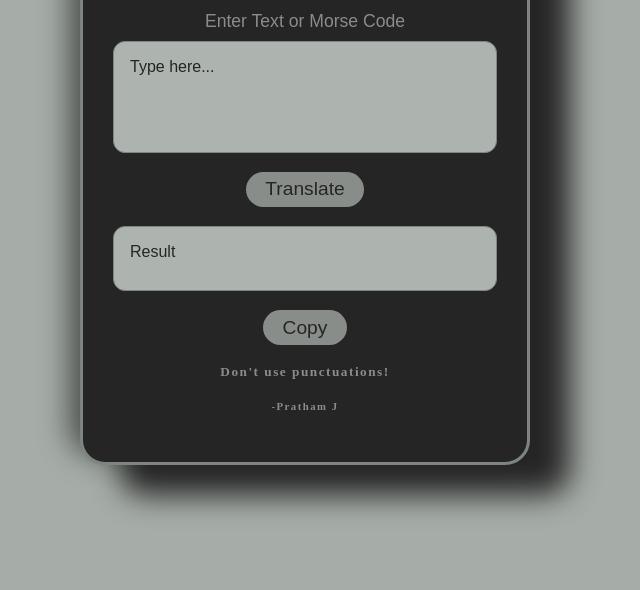
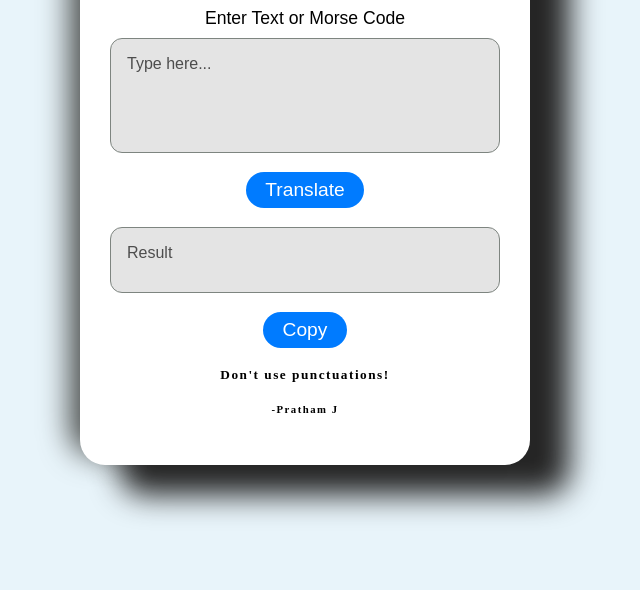
Before and after one commit to pratham-jain33/MoCode, a plain HTML site: page index.html in a window 1280 px wide. Shown: the part 210-800 px from the top of the page, without its empty margins (335-975 px from the left). Drawn offline with Linux system fonts and the light colour scheme; a web font is replaced by a local one.

Commit message:
Added color

```diff
--- a/style.css
+++ b/style.css
@@ -10,19 +10,18 @@
 body {
     font-family: 'Special Gothic Expanded One', sans-serif;
     margin: 0;
-    background: #a6ada8;
+    background: #E8F4FA;
     height: 100vh;
     display: flex;
     justify-content: center;
     align-items: center;
-    color: #2c2e2d;
 }
 
 .container {
     width: 450px;
     height: 550px;
     padding: 30px;
-    background: #252525;
+    background: #FFFFFF;
     backdrop-filter: blur(20px);
     -webkit-backdrop-filter: blur(20px);
     border-radius: 25px;
@@ -33,13 +32,12 @@ body {
     justify-content: center;
     align-items: center;
     box-shadow: 40px 30px 30px #252525, -10px -10px 30px #474a48;
-    border: 3px solid #7e8580;
 }
 
 h1 {
     font-size: 2em;
     font-family: 'Special Gothic Expanded One', serif;
-    color: #898d8a;
+    color: #000000;
     letter-spacing: 1.5px;
 }
 
@@ -48,7 +46,7 @@ label {
     font-weight: 500;
     margin: 1.5em 0 0.5em 0;
     font-size: 1.1em;
-    color: #898d8a;
+    color: #000000;
 }
 
 textarea {
@@ -57,20 +55,20 @@ textarea {
     border-radius: 12px;
     padding: 1em;
     width: 100%;
-    background: #adb4af;
-    color: #252525;
+    background: #e4e4e4;
+    color: 	#3d3d3d;
     font-size: 1em;
     transition: all 0.3s ease-in-out;
 }
 
 textarea:focus {
     outline: none;
-    border-color: #1c7eff;
+    border-color: #0088cc;
     box-shadow: 0 0 10px #dfdfdf;
 }
 
 textarea::placeholder {
-    color: #252525;
+    color: 	#4d4d4d;
 }
 
 .btn-container {
@@ -80,8 +78,8 @@ textarea::placeholder {
 }
 
 button{
-    background-color: #898d8a;
-    color: #252525;
+    background-color: #007BFF;
+    color: #FFFFFF;
     font-size: 1.2em;
     border: none;
     padding-bottom: 1em 2em;
@@ -99,38 +97,47 @@ button{
 button:hover{
     background-color: #828683;
     box-shadow: 0.6px 2.5px #dfdfdf;
-    transform: rotate(5deg);
+    transform: scale(1.05);
     border: 1px solid #adb4af;
 }
 
 button:active{
     background-color: #474a48;
-    transform: rotate(-5deg);
+    transform: scaleX(180deg);
 }
 
 p {
     font-weight: 500;
     font-size: 1.1em;
-    color: #252525;
+    color: #000000;
     margin-top: 20px;
     text-align: center;
 }
 
 p span {
     font-weight: 400;
-    color: #a6ada8;
+    color: #000000;
 }
 
 h5 {
     font-family: 'Special Gothic Expanded One', serif;
-    color: #898d8a;
+    color: #000000;
     margin-bottom: 20px;
     letter-spacing: 1.5px;
 }
 
 h6 {
     font-family: 'Special Gothic Expanded One', serif;
-    color: #898d8a;
+    color: #000000;
     margin-bottom: 20px;
     letter-spacing: 1.5px;
 }
+
+.light {
+    width: 50px;
+    height: 50px;
+    border-radius: 25px;
+    background-color: #252525; /* Default color */
+    margin: 20px auto;
+    transition: background-color 0.3s;
+}
```
